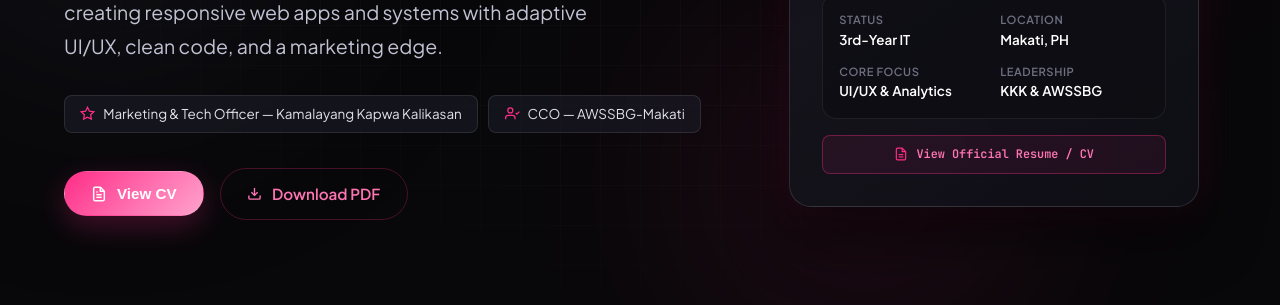
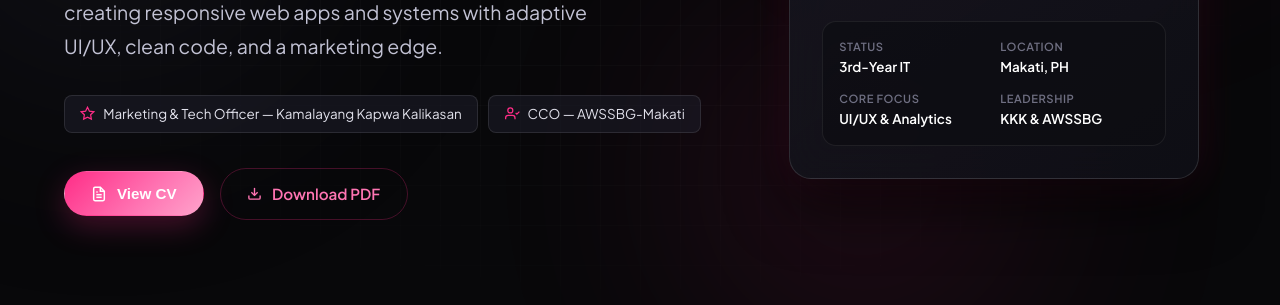
Before and after one commit to BeatrizCharlotteBaltazar/Portfolio, a plain HTML site: page index.html in a window 1280 px wide. Shown: the part 495-800 px from the top of the page. Drawn offline with Linux system fonts and the light colour scheme; a web font is replaced by a local one.

Commit message:
Updated portfolio

```diff
--- a/index.html
+++ b/index.html
@@ -155,7 +155,8 @@
 
             <!-- Hero Action Buttons: Viewable CV & Download -->
             <div class="hero-actions">
-              <button type="button" class="btn btn-primary" id="openCvModalBtn" aria-haspopup="dialog" aria-controls="cvModal">
+              <button type="button" class="btn btn-primary" id="openCvModalBtn" aria-haspopup="dialog"
+                aria-controls="cvModal">
                 <svg width="16" height="16" viewBox="0 0 24 24" fill="none" stroke="currentColor" stroke-width="2.2">
                   <path d="M14 2H6a2 2 0 0 0-2 2v16a2 2 0 0 0 2 2h12a2 2 0 0 0 2-2V8z"></path>
                   <polyline points="14 2 14 8 20 8"></polyline>
@@ -165,7 +166,8 @@
                 </svg>
                 <span>View CV</span>
               </button>
-              <a href="Beatriz_Baltazar_CV.pdf" target="_blank" rel="noopener noreferrer" class="btn btn-outline-pink" id="downloadCvBtn" download="Beatriz_Baltazar_CV.pdf">
+              <a href="Beatriz_Baltazar_CV.pdf" target="_blank" rel="noopener noreferrer" class="btn btn-outline-pink"
+                id="downloadCvBtn" download="Beatriz_Baltazar_CV.pdf">
                 <svg width="15" height="15" viewBox="0 0 24 24" fill="none" stroke="currentColor" stroke-width="2.2">
                   <path d="M21 15v4a2 2 0 0 1-2 2H5a2 2 0 0 1-2-2v-4"></path>
                   <polyline points="7 10 12 15 17 10"></polyline>
@@ -215,16 +217,7 @@
                 </div>
               </div>
 
-              <!-- Quick View CV from ID Card -->
-              <button type="button" class="id-card-cv-trigger" id="idCardCvTrigger">
-                <svg width="14" height="14" viewBox="0 0 24 24" fill="none" stroke="currentColor" stroke-width="2">
-                  <path d="M14 2H6a2 2 0 0 0-2 2v16a2 2 0 0 0 2 2h12a2 2 0 0 0 2-2V8z"></path>
-                  <polyline points="14 2 14 8 20 8"></polyline>
-                  <line x1="16" y1="13" x2="8" y2="13"></line>
-                  <line x1="16" y1="17" x2="8" y2="17"></line>
-                </svg>
-                <span>View Official Resume / CV</span>
-              </button>
+
             </div>
 
 
@@ -1618,7 +1611,8 @@
           <span id="cvModalTitle">BALTAZAR_CV_2026.pdf</span>
         </div>
         <div class="cv-modal-actions">
-          <a href="Beatriz_Baltazar_CV.pdf" target="_blank" rel="noopener noreferrer" class="btn btn-outline-pink cv-action-btn" title="Open PDF in new tab">
+          <a href="Beatriz_Baltazar_CV.pdf" target="_blank" rel="noopener noreferrer"
+            class="btn btn-outline-pink cv-action-btn" title="Open PDF in new tab">
             <svg width="13" height="13" viewBox="0 0 24 24" fill="none" stroke="currentColor" stroke-width="2.2">
               <path d="M18 13v6a2 2 0 0 1-2 2H5a2 2 0 0 1-2-2V8a2 2 0 0 1 2-2h6"></path>
               <polyline points="15 3 21 3 21 9"></polyline>
@@ -1626,7 +1620,8 @@
             </svg>
             <span>Open New Tab</span>
           </a>
-          <a href="Beatriz_Baltazar_CV.pdf" download="Beatriz_Baltazar_CV.pdf" class="btn btn-primary cv-action-btn" title="Download CV">
+          <a href="Beatriz_Baltazar_CV.pdf" download="Beatriz_Baltazar_CV.pdf" class="btn btn-primary cv-action-btn"
+            title="Download CV">
             <svg width="13" height="13" viewBox="0 0 24 24" fill="none" stroke="currentColor" stroke-width="2.2">
               <path d="M21 15v4a2 2 0 0 1-2 2H5a2 2 0 0 1-2-2v-4"></path>
               <polyline points="7 10 12 15 17 10"></polyline>
@@ -1634,12 +1629,15 @@
             </svg>
             <span>Download</span>
           </a>
-          <button class="modal-close-btn" id="cvModalCloseBtn" aria-label="Close CV viewer" style="position: static; margin-left: 4px;">&times;</button>
+          <button class="modal-close-btn" id="cvModalCloseBtn" aria-label="Close CV viewer"
+            style="position: static; margin-left: 4px;">&times;</button>
         </div>
       </div>
       <div class="cv-modal-body">
-        <object data="Beatriz_Baltazar_CV.pdf#toolbar=1&navpanes=0" type="application/pdf" class="cv-iframe" id="cvPdfObject">
-          <iframe src="Beatriz_Baltazar_CV.pdf#toolbar=1&navpanes=0" class="cv-iframe" title="Beatriz Baltazar Curriculum Vitae">
+        <object data="Beatriz_Baltazar_CV.pdf#toolbar=1&navpanes=0" type="application/pdf" class="cv-iframe"
+          id="cvPdfObject">
+          <iframe src="Beatriz_Baltazar_CV.pdf#toolbar=1&navpanes=0" class="cv-iframe"
+            title="Beatriz Baltazar Curriculum Vitae">
             <div class="cv-fallback-view">
               <p>Your browser does not support inline PDF viewing.</p>
               <a href="Beatriz_Baltazar_CV.pdf" target="_blank" class="btn btn-primary">Open PDF Directly</a>
```
